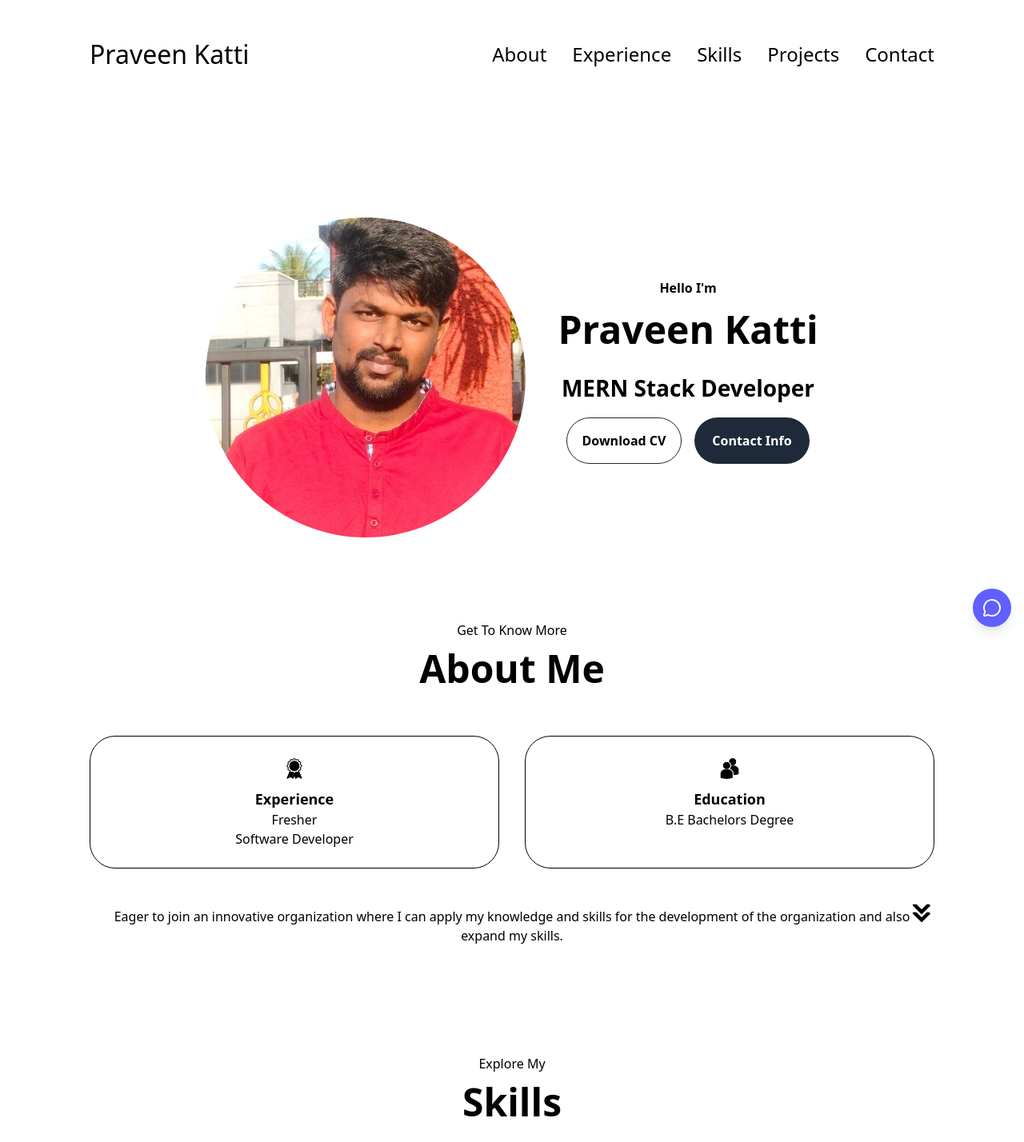
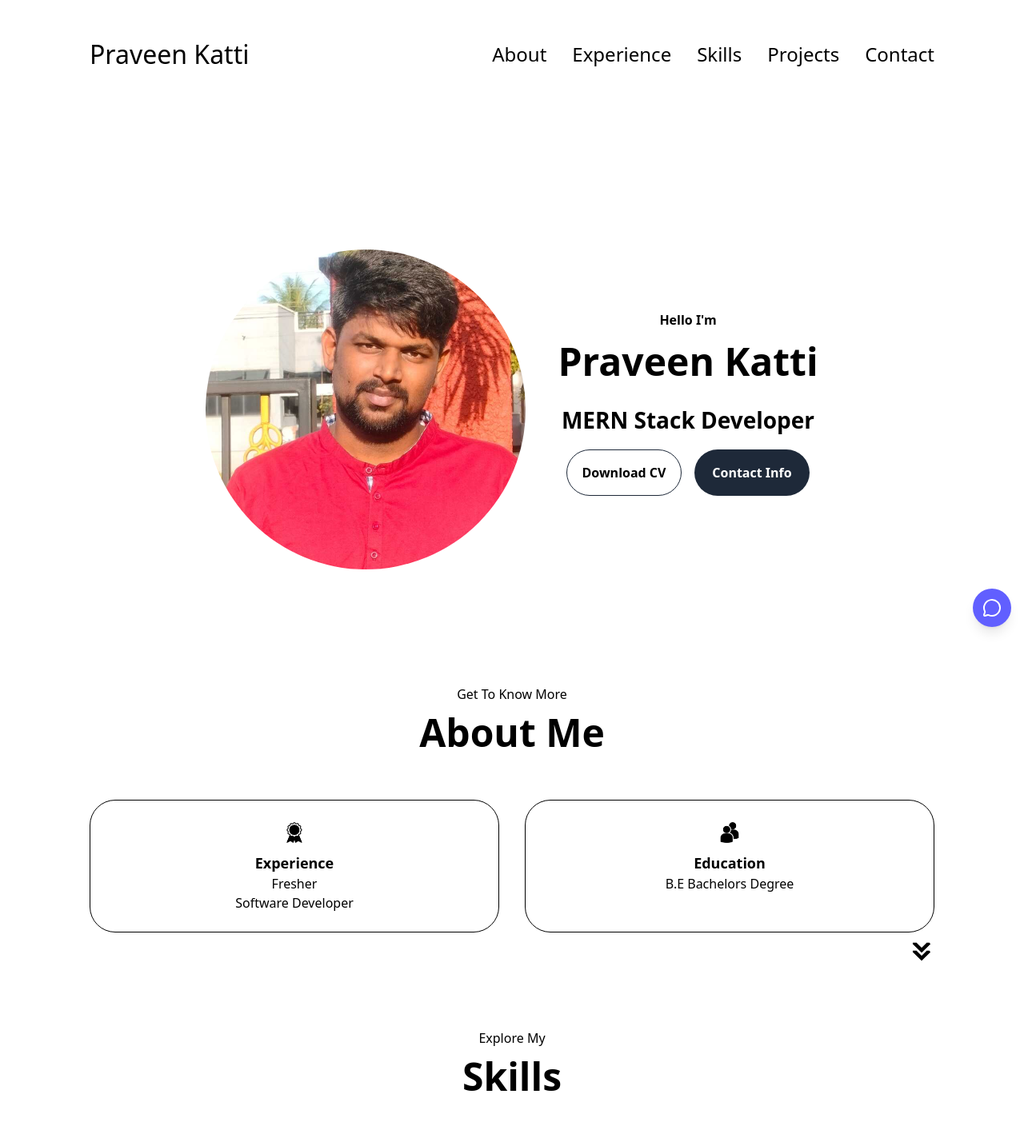
Before and after one commit to PraveenDKatti/my-work, a React (Vite) app: page / in a window 1280 px wide. Shown: the top 1428 px of the page at 80% size. Built offline with nearby package versions, Linux system fonts and the light colour scheme.

Commit message:
edited position of arrow on sections and removed paragraph from about

```diff
--- a/src/components/About.jsx
+++ b/src/components/About.jsx
@@ -1,6 +1,6 @@
 const About = () => {
   return (
-    <section id="about" className="relative h-fit mb-30">
+    <section id="about" className="relative h-fit mb-30 lg:mt-10">
       <p className="text-center section-text-p1">Get To Know More</p>
       <h1 className="text-[3rem] font-bold text-center mb-12">About Me</h1>
 
@@ -22,15 +22,9 @@ const About = () => {
               <p className="text-gray">B.E Bachelors Degree</p>
             </div>
           </div>
-
-          <div className="text-justify lg:text-center text-gray p-4">
-            <p>
-              Eager to join an innovative organization where I can apply my knowledge and skills for the development of the organization and also expand my skills.
-            </p>
-          </div>
         </div>
       </div>
-      <img src="./assets/arrow.png" alt="Arrow" className="absolute right-0 bottom-10 h-8 cursor-pointer" onClick={() => window.location.href = './#experience'} />
+      <img src="./assets/arrow.png" alt="Arrow" className="absolute right-0 -bottom-10 h-8 cursor-pointer" onClick={() => window.location.href = './#experience'} />
     </section>
   );
 };
--- a/src/components/Hero.jsx
+++ b/src/components/Hero.jsx
@@ -2,7 +2,7 @@ const Hero = () => {
   const openPdf = () => window.open('./assets/PraveenKatti.pdf');
 
   return (
-    <section id="profile" className="flex flex-col lg:flex-row justify-center items-center gap-10 h-[80vh] pt-[4vh]">
+    <section id="profile" className="flex flex-col lg:flex-row justify-center items-center gap-10 h-[80vh] pt-[4vh] lg:mt-10">
       <div className="h-[400px] w-[400px]">
         {/* Ensure you have the image in public/assets/ */}
         <img src="./assets/profile-pic.jpg" alt="Praveen profile" className="h-full w-full object-cover rounded-full" />
--- a/src/components/Projects.jsx
+++ b/src/components/Projects.jsx
@@ -34,7 +34,7 @@ const Projects = () => {
           </div>
         ))}
       </div>
-      <img src="./assets/arrow.png" alt="Arrow" className="absolute right-0 bottom-10 h-8 cursor-pointer" onClick={() => window.location.href = './#contact'} />
+      <img src="./assets/arrow.png" alt="Arrow" className="absolute right-0 -bottom-10 h-8 cursor-pointer" onClick={() => window.location.href = './#contact'} />
     </section>
   );
 };
```
